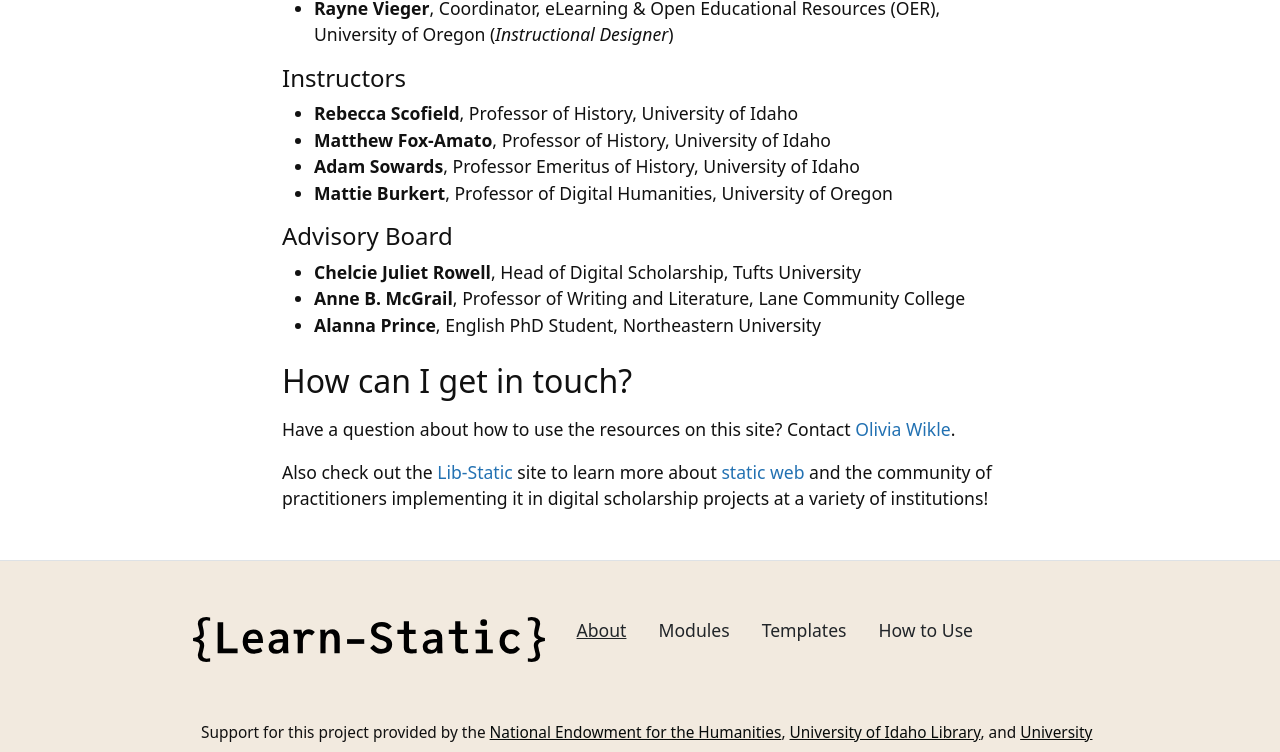
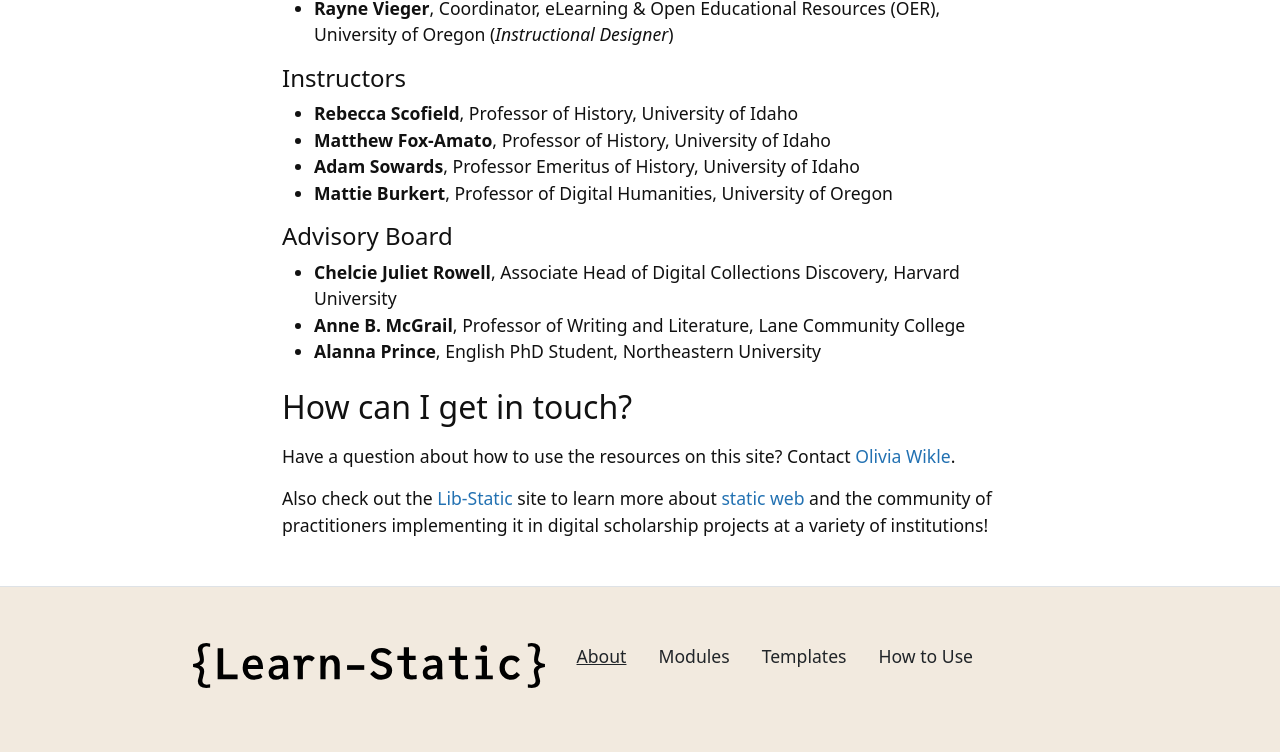
Before and after one commit to learn-static/learn-static.github.io, a Jekyll site: the page built from pages/about.md, in a window 1280 px wide and 900 px high, scrolled down 2886 px, cut to the strip 0-752 px from the top of the window. Built offline with Jekyll 4.4.1, drawn with Linux system fonts in a browser that asks for light colours; comment, search, counter and statistics services are not loaded.

Commit message:
update position title

```diff
--- a/pages/about.md
+++ b/pages/about.md
@@ -71,7 +71,7 @@ Modules and templates were created and incorporated into the classroom in Fall 2
 
 #### Advisory Board
 
-- **Chelcie Juliet Rowell**, Head of Digital Scholarship, Tufts University
+- **Chelcie Juliet Rowell**, Associate Head of Digital Collections Discovery, Harvard University
 - **Anne B. McGrail**, Professor of Writing and Literature, Lane Community College
 - **Alanna Prince**, English PhD Student, Northeastern University
 
```
